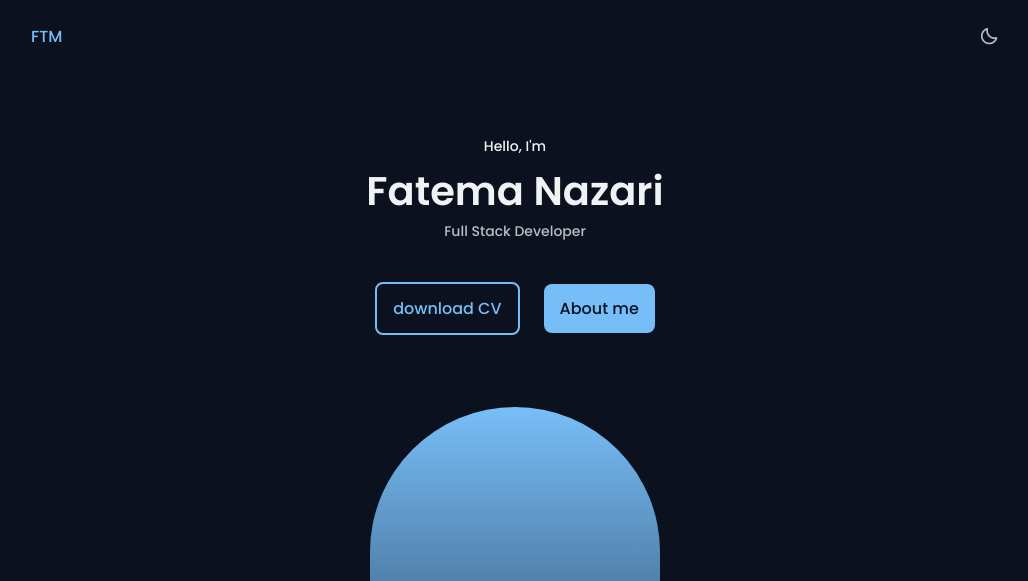
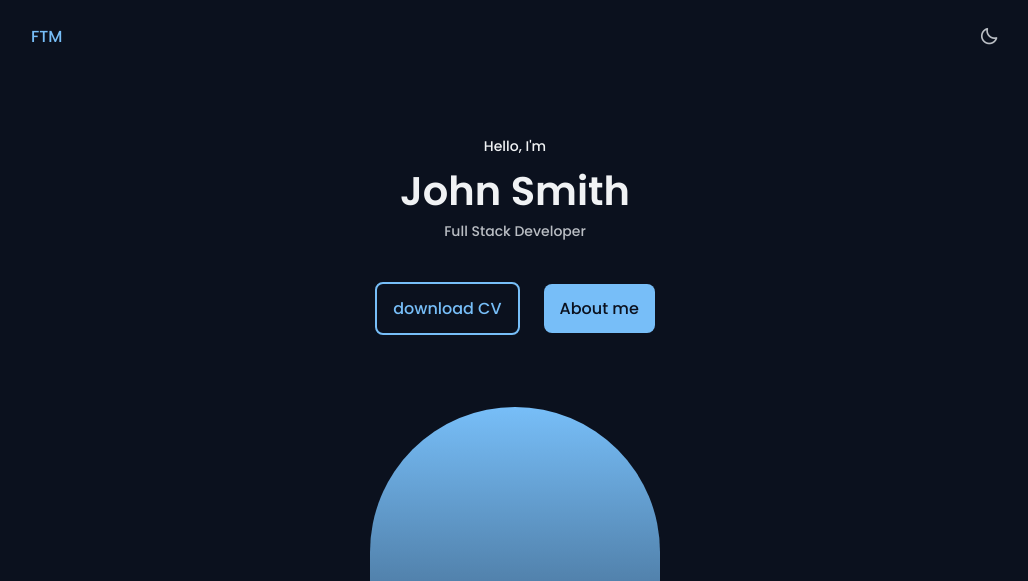
Before and after one commit to 78fatemanazari/My_Portfolio, a website: page index.html in a window 1280 px wide. Shown: the top 581 px of the page, without its empty margins (125-1153 px from the left). Drawn offline with nearby package versions, Linux system fonts and the light colour scheme.

Commit message:
Update index.html

```diff
--- a/index.html
+++ b/index.html
@@ -76,7 +76,7 @@
         <div class="home__container container grid">
           <div class="home__data">
             <span class="home__greeting">Hello, I'm</span>
-            <h1 class="home__name">Fatema Nazari</h1>
+            <h1 class="home__name">John Smith</h1>
             <h3 class="home__education">Full Stack Developer</h3>
 
             <div class="home__buttons">
```
